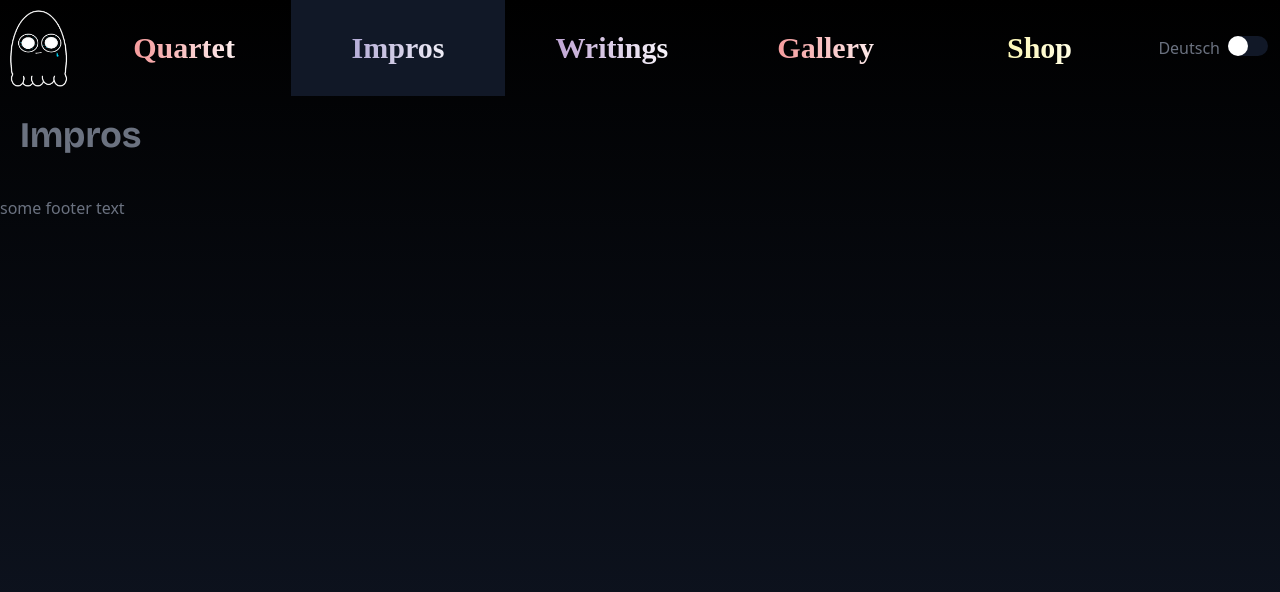
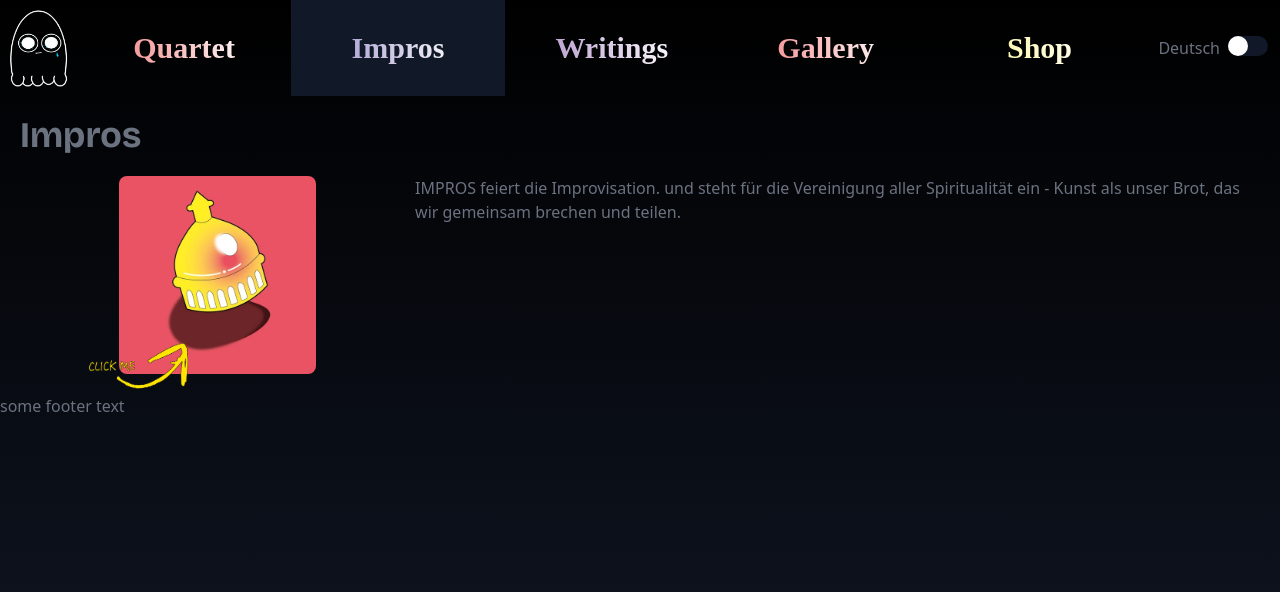
Before and after one commit to LagShaggy/kaanpeeters_site, a SvelteKit app: page /de/impros in a window 1280 px wide. Shown: the top 592 px of the page. Built offline with nearby package versions, Linux system fonts and the light colour scheme; a web font is replaced by a local one.

Commit message:
impros page

```diff
--- a/src/lib/components/Language/de.json
+++ b/src/lib/components/Language/de.json
@@ -10,7 +10,6 @@
 	"quartet.sara.text": "Sara El Hachimi wurde 1998 in Olten geboren und erhielt ihren ersten Saxophonunterricht im Alter von neun Jahren bei Alex Hendriksen. Im Jahr 2021 schloss sie ihren Bachelor in Jazz Saxophon am Jazzcampus Basel ab. Dort hatte sie die Möglichkeit Unterricht von Daniel Blanc, Domenic Landolf, Markturner und Guillermo Klein und vielen Weiteren zu erhalten. Fünf Jahre lang war sie Teil des Schweizer Jugendorchesters Jazzaar, wo sie das Glück hatte, von Grössen wie Donny McCaslin und Billie Cobham zu lernen. In der Schweiz spielt sie zusätzlich in verschiedensten Projekten. Im Schuljahr 2021/2022 lebt sie für ein Jahr in Barcelona und absolviert dort den Barcelona Jazz Master. In Barcelona stellt sie ihr eigenes Projekt auf die Beine und nimmt dort ihr erstes Album auf. 2022 beginnt sie den Pädagogik Master an der FHNW, am Jazzcampus Basel, spezialisiert auf Jazz Saxofon und im Minor in Komposition bei Guillermo Klein.",
 	"quartet.martin.name": "Martin Maron",
 	"quartet.martin.text": "Martin Maron (*1994) spielt seit seinem achten Lebensjahr Schlagzeug und absolvierte sein Studium an der Zürcher Hochschule der Künste. Nebst seiner Tätigkeit als Schlagzeuglehrer wirkt er in verschiedensten Formationen mit, z.B. Der Swiss Armed Forces Big Band, und dem Kaan Peeters Quartett.",
-	"impros.title": "IMPROS",
 	"impros.text": "IMPROS feiert die Improvisation. und steht für die Vereinigung aller Spiritualität ein - Kunst als unser Brot, das wir gemeinsam brechen und teilen.",
 	"language.text": "Deutsch"
 }
--- a/src/lib/components/Language/en.json
+++ b/src/lib/components/Language/en.json
@@ -9,7 +9,6 @@
 	"quartet.sara.text": "Sara El Hachimi was born in 1998 in Olten and received her first saxophone lessons at the age of nine from Alex Hendriksen. In 2021, she completed her bachelor's degree in jazz saxophone at Jazzcampus Basel. There, she had the opportunity to receive instruction from Daniel Blanc, Domenic Landolf, Mark Turner, Guillermo Klein, and many others. For five years, she was part of the Swiss Youth Jazz Orchestra Jazzaar, where she had the privilege of learning from figures like Donny McCaslin and Billy Cobham. In Switzerland, she also plays in various projects. During the 2021/2022 school year, she resides in Barcelona for a year, pursuing the Barcelona Jazz Master program. In Barcelona, she launches her own project and records her debut album. In 2022, she begins her Master of Arts in Education at FHNW, specializing in jazz saxophone at Jazzcampus Basel, with a minor in composition under Guillermo Klein.",
 	"quartet.martin.name": "Martin Maron",
 	"quartet.martin.text": "Martin Maron (*1994) has been playing drums since the age of eight and completed his studies at the Zurich University of the Arts. In addition to his work as a drum teacher, he is involved in various formations, such as the Swiss Armed Forces Big Band and the Kaan ",
-	"impros.title": "IMPROS",
 	"impros.text": "IMPROS celebrates improvisation and advocates for the convergence of all spirituality - art as our bread, which we break and share together.",
 	"language.text": "English"
 }
--- /dev/null
+++ b/src/lib/components/UI/Templates/Impros.svelte
@@ -0,0 +1,46 @@
+<script lang="ts">
+	import Text from '../Elements/Text.svelte';
+	import improsPic from '../../../assets/core/IMPROS_Logo.webp';
+	import clickmePic from '../../../assets/core/clickme.png';
+	import { t } from '../../Language/language';
+</script>
+
+<div class="flex flex-col sm:flex-row">
+	<div class="relative flex justify-center items-center">
+		<div class="w-1/2 mb-5 sm:m-0">
+			<a href="https://impros.ch" target="_blank">
+				<img
+					src={improsPic}
+					alt=""
+					class="rounded-lg transform hover:scale-105 transition duration-330"
+				/>
+			</a>
+		</div>
+		<div class="absolute left-16 -bottom-6">
+			<img src={clickmePic} alt="" class="w-1/3 pointer-events-none animate-tilt" />
+		</div>
+	</div>
+	<div class="mt-10 sm:mt-0">
+		<Text>
+			{$t['impros.text']} <br />
+		</Text>
+	</div>
+</div>
+
+<style>
+	@keyframes tilt {
+		0% {
+			transform: rotate(-10deg);
+		}
+		50% {
+			transform: rotate(10deg);
+		}
+		100% {
+			transform: rotate(-10deg);
+		}
+	}
+
+	.animate-tilt {
+		animation: tilt 3s infinite;
+	}
+</style>
--- a/src/routes/[lang]/impros/+page.svelte
+++ b/src/routes/[lang]/impros/+page.svelte
@@ -1,5 +1,6 @@
 <script lang="ts">
 	import { basePageStore } from '$lib/components/UI/BasePage/basePageStore';
+	import Impros from '$lib/components/UI/Templates/Impros.svelte';
 
 	basePageStore.update((n) => {
 		return {
@@ -8,3 +9,5 @@
 		};
 	});
 </script>
+
+<Impros />
```
Also changed, not shown: src/lib/assets/core/IMPROS_Logo.webp (added), src/lib/assets/core/clickme.png (added).
